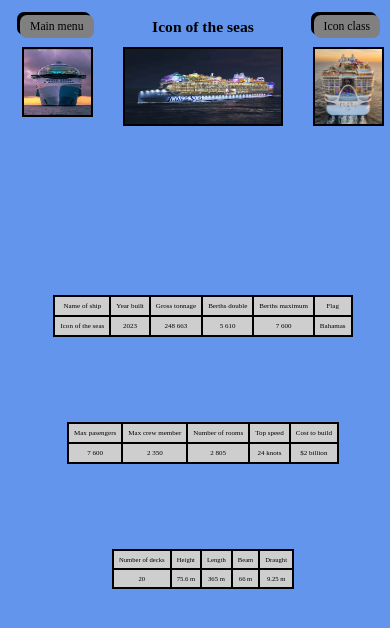
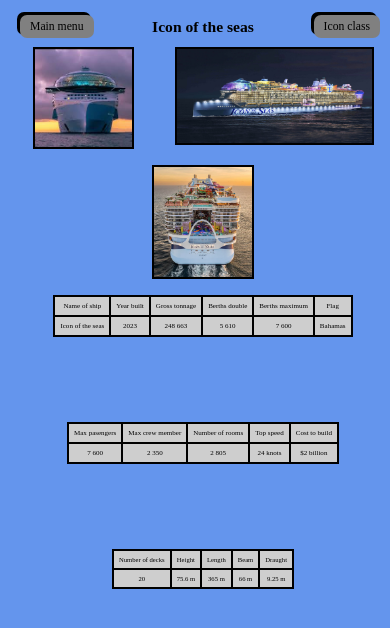
Before and after one commit to LoganPenguino/RoyalCaribbeanCruises, a plain HTML site: page icon.html in a window 390 px wide. Drawn offline with Linux system fonts and the light colour scheme.

Commit message:
Add files via upload

```diff
--- a/styles.css
+++ b/styles.css
@@ -763,11 +763,11 @@ input:checked ~ ul{
     font-size: 4vw;
   }
   img{
-    width: 17%;
+    width: 25%;
     height: 80%;
   }
   .sideviewImg{
-    width: 40%;
+    width: 50%;
     height: 80%;
   }
 }
```
